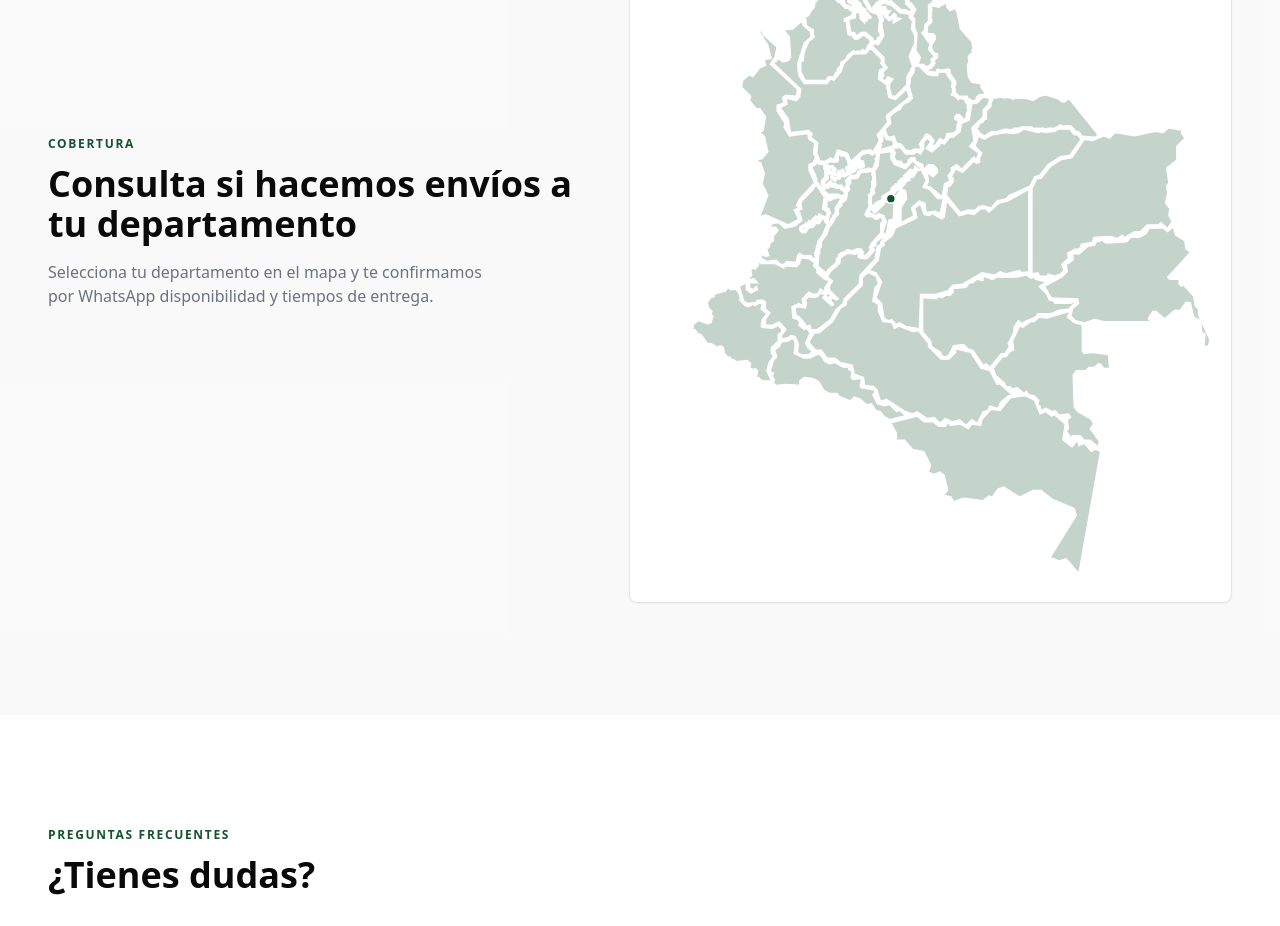
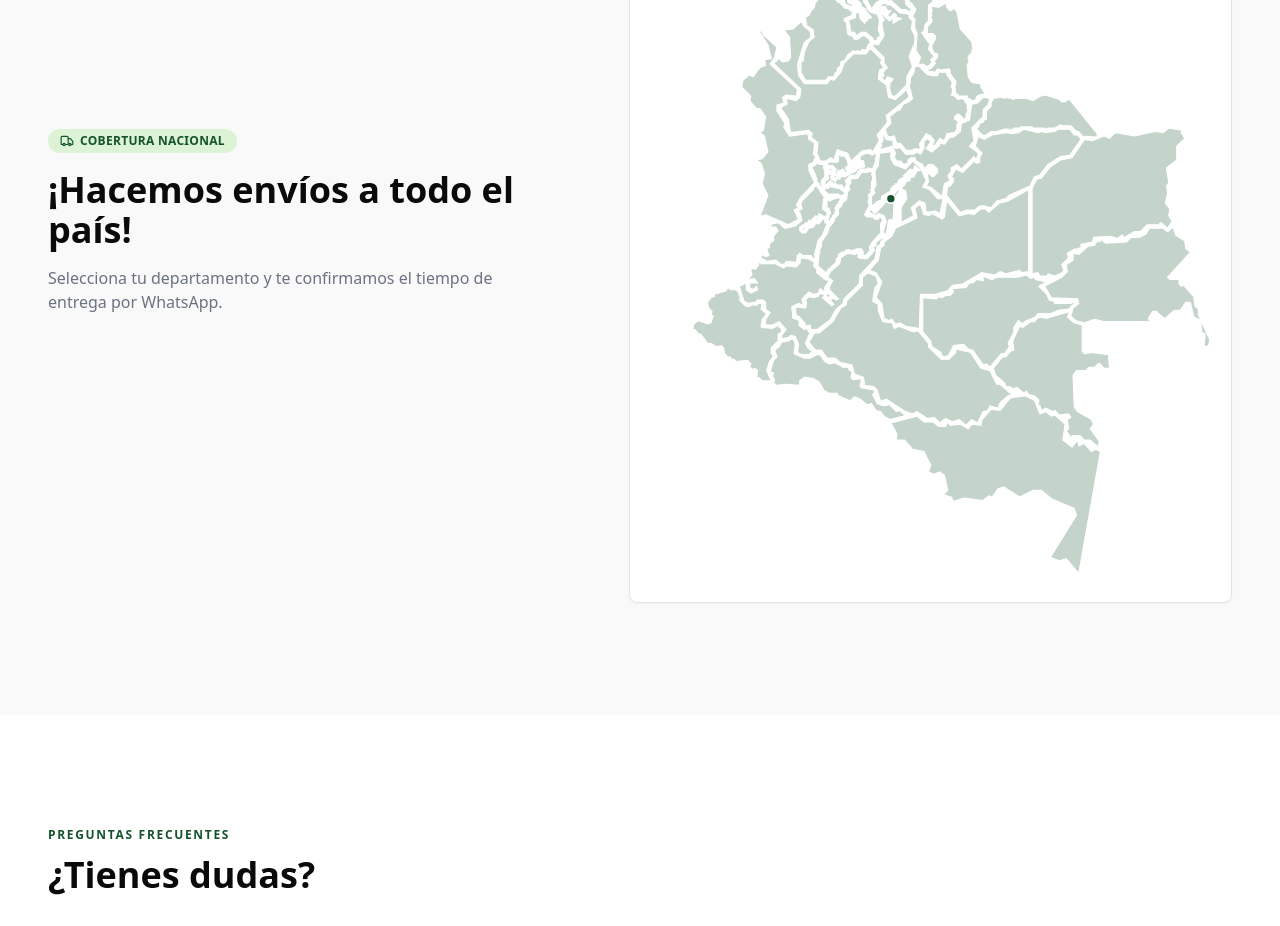
Before and after one commit to nicolas895577-eng/BioEmplast, a React (Vite) app: page / in a window 1280 px wide. Shown: the part 4700-5626 px from the top of the page. Built offline with nearby package versions, Linux system fonts and the light colour scheme.

Commit message:
Confirmar cobertura nacional de envios y corregir horario de sabados a 2pm

```diff
--- a/src/components/ColombiaMap.jsx
+++ b/src/components/ColombiaMap.jsx
@@ -1,5 +1,5 @@
 import { useState } from "react"
-import { MessageCircle, MapPin } from "lucide-react"
+import { MessageCircle, MapPin, Truck } from "lucide-react"
 
 import { departamentosColombia, COLOMBIA_MAP_VIEWBOX, bogotaDC } from "../data/colombiaMap"
 import { linkWhatsApp } from "../data/productos"
@@ -13,14 +13,16 @@ export function ColombiaMap() {
   return (
     <div className="grid gap-8 lg:grid-cols-[1fr_1.1fr] lg:items-center">
       <div>
-        <p className="text-xs font-bold uppercase tracking-[.14em] text-brand-green-dark">Cobertura</p>
-        <h2 className="mt-3 text-3xl font-extrabold sm:text-4xl">Consulta si hacemos envíos a tu departamento</h2>
-        <p className="mt-4 max-w-md text-muted-foreground">Selecciona tu departamento en el mapa y te confirmamos por WhatsApp disponibilidad y tiempos de entrega.</p>
+        <span className="inline-flex items-center gap-1.5 rounded-full bg-brand-green/15 px-3 py-1 text-xs font-bold uppercase tracking-wide text-brand-green-dark">
+          <Truck className="size-3.5" /> Cobertura nacional
+        </span>
+        <h2 className="mt-4 text-3xl font-extrabold sm:text-4xl">¡Hacemos envíos a todo el país!</h2>
+        <p className="mt-4 max-w-md text-muted-foreground">Selecciona tu departamento y te confirmamos el tiempo de entrega por WhatsApp.</p>
         {activo && (
           <div className="mt-6 inline-flex flex-col items-start gap-3 rounded-lg border border-border bg-card p-4">
             <p className="flex items-center gap-2 font-bold"><MapPin className="size-4 text-brand-green-dark" /> {activo.nombre}</p>
-            <a href={linkWhatsApp(`Hola Bio Emplast, quisiera saber si hacen envíos a ${activo.nombre}`)} target="_blank" rel="noreferrer" className="inline-flex items-center gap-1.5 rounded-md bg-brand-green px-4 py-2 text-xs font-bold text-brand-ink transition-colors hover:bg-brand-green/85">
-              <MessageCircle className="size-3.5" /> Preguntar por WhatsApp
+            <a href={linkWhatsApp(`Hola Bio Emplast, quisiera saber el tiempo de entrega a ${activo.nombre}`)} target="_blank" rel="noreferrer" className="inline-flex items-center gap-1.5 rounded-md bg-brand-green px-4 py-2 text-xs font-bold text-brand-ink transition-colors hover:bg-brand-green/85">
+              <MessageCircle className="size-3.5" /> Preguntar tiempo de entrega
             </a>
           </div>
         )}
--- a/src/pages/Contacto.jsx
+++ b/src/pages/Contacto.jsx
@@ -74,7 +74,7 @@ export default function Contacto() {
               <dd className="mt-2 leading-7 text-muted-foreground">
                 Lunes a viernes · 8:00 a.m. – 5:30 p.m.
                 <br />
-                Sábados · 8:00 a.m. – 12:00 m.
+                Sábados · 8:00 a.m. – 2:00 p.m.
               </dd>
             </div>
           </dl>
```
